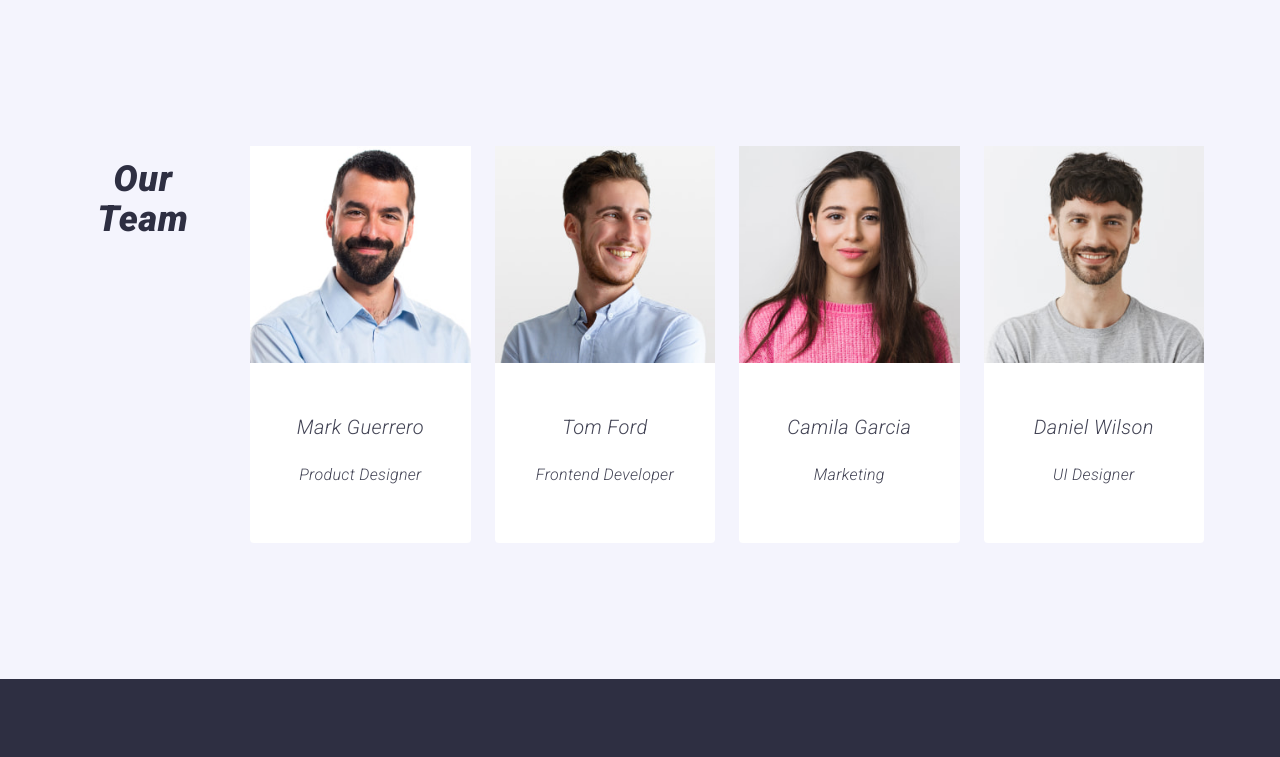
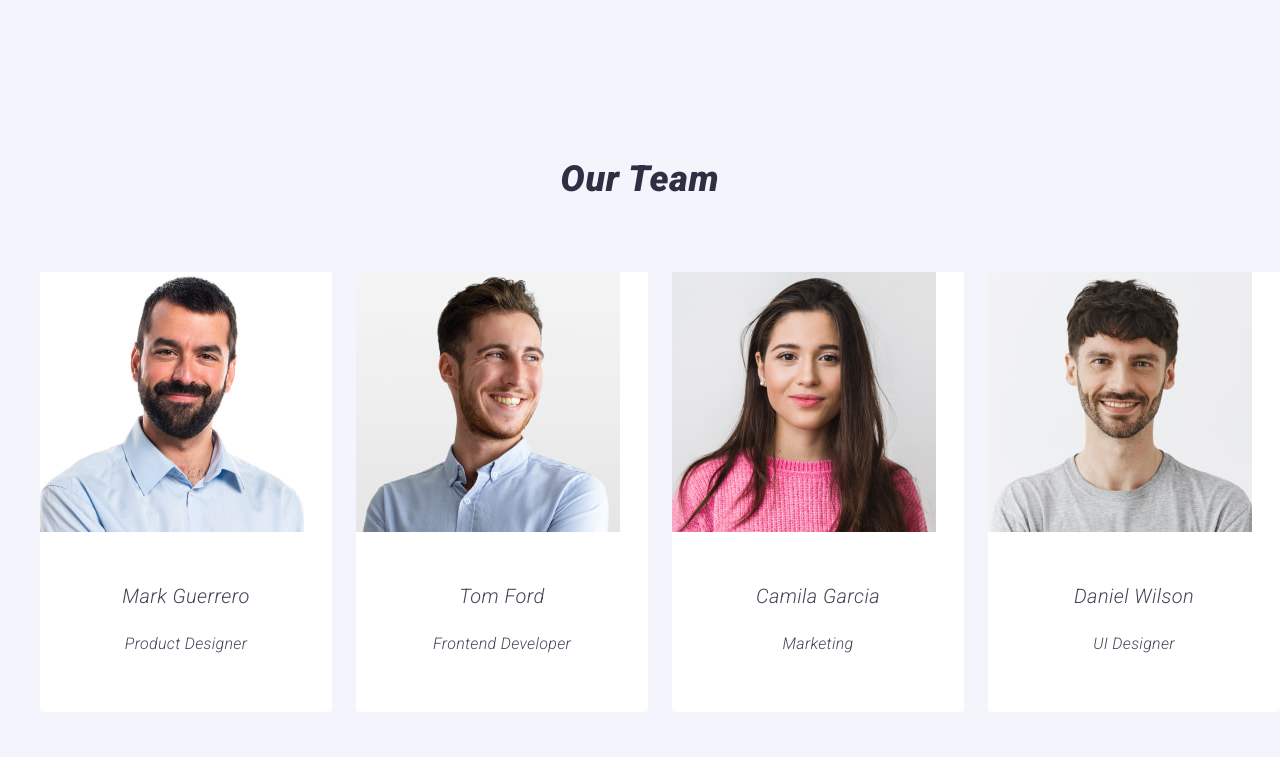
Before and after one commit to Vitalii-Kachan/goit-markup-hw-03, a plain HTML site: page index.html in a window 1280 px wide. Shown: the part 1880-2637 px from the top of the page. Drawn offline with nearby package versions, Linux system fonts and the light colour scheme.

Commit message:
img port

```diff
--- a/index.html
+++ b/index.html
@@ -111,8 +111,9 @@
       </section>
       <!-- Team -->
       <section class="sections-team">
-        <div class="container-team container">
+        <div class="container-team">
           <h2 class="title-team-list">Our Team</h2>
+
           <ul class="team-box-list list">
 
             <li class="title-our-team">
```
